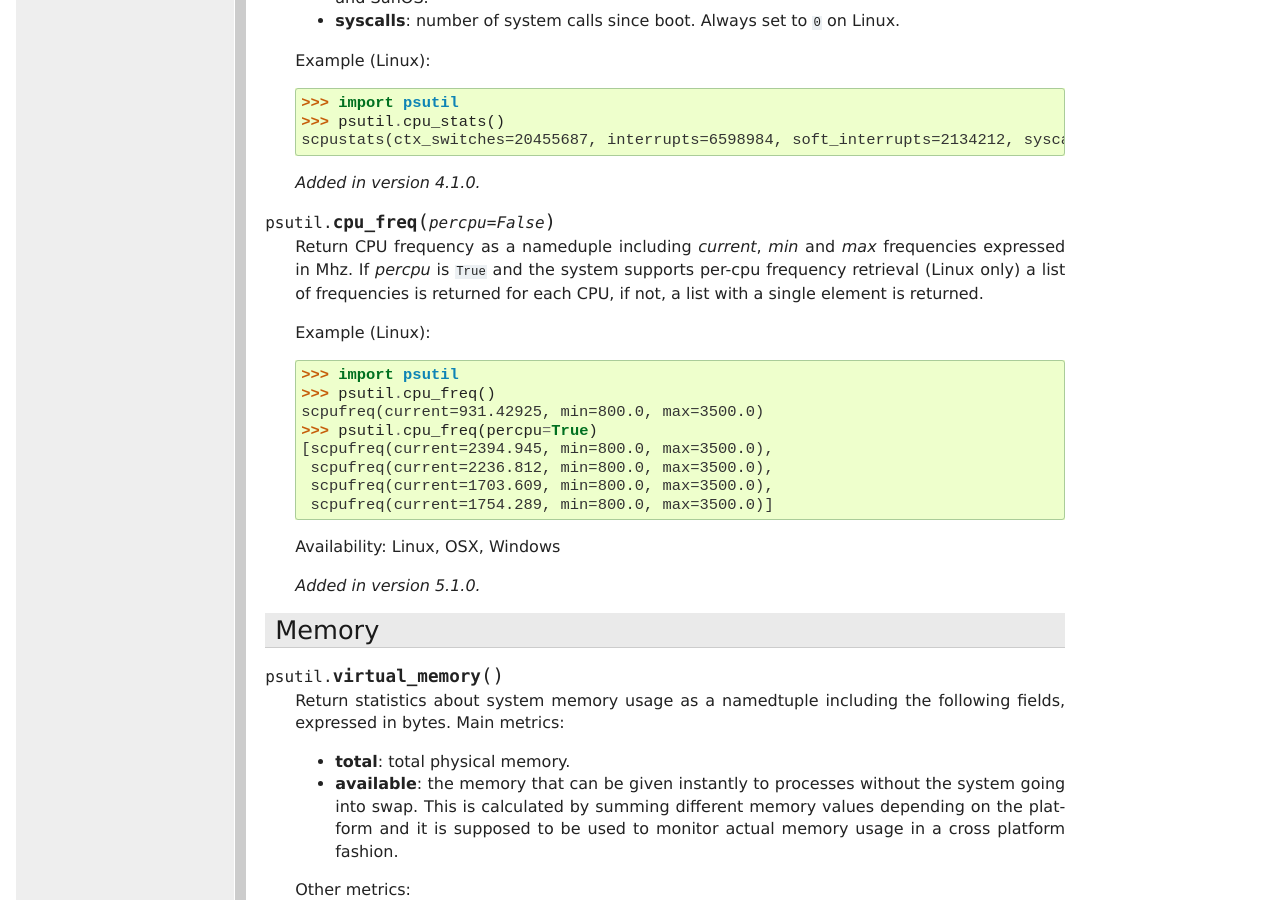
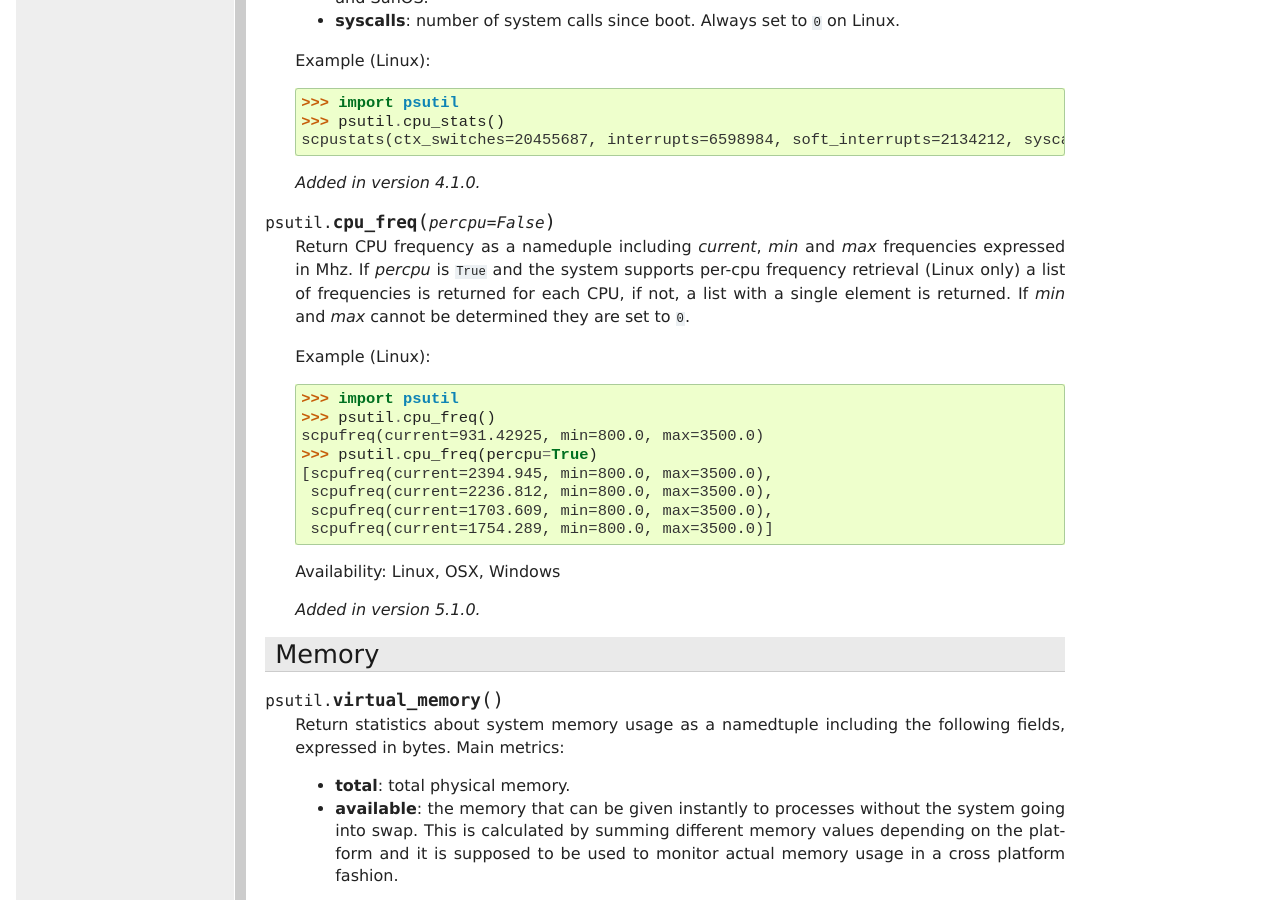
Before and after one commit to giampaolo/psutil, a Sphinx documentation site: the page built from docs/index.rst, in a window 1280 px wide and 900 px high, scrolled down 2939 px. Built offline with Sphinx 7.4.7, drawn with Linux system fonts in a browser that asks for light colours; formulas are drawn with MathJax 3.

Commit message:
update doc

```diff
--- a/docs/index.rst
+++ b/docs/index.rst
@@ -198,6 +198,7 @@ CPU
     If *percpu* is ``True`` and the system supports per-cpu frequency
     retrieval (Linux only) a list of frequencies is returned for each CPU,
     if not, a list with a single element is returned.
+    If *min* and *max* cannot be determined they are set to ``0``.
 
     Example (Linux):
 
```
